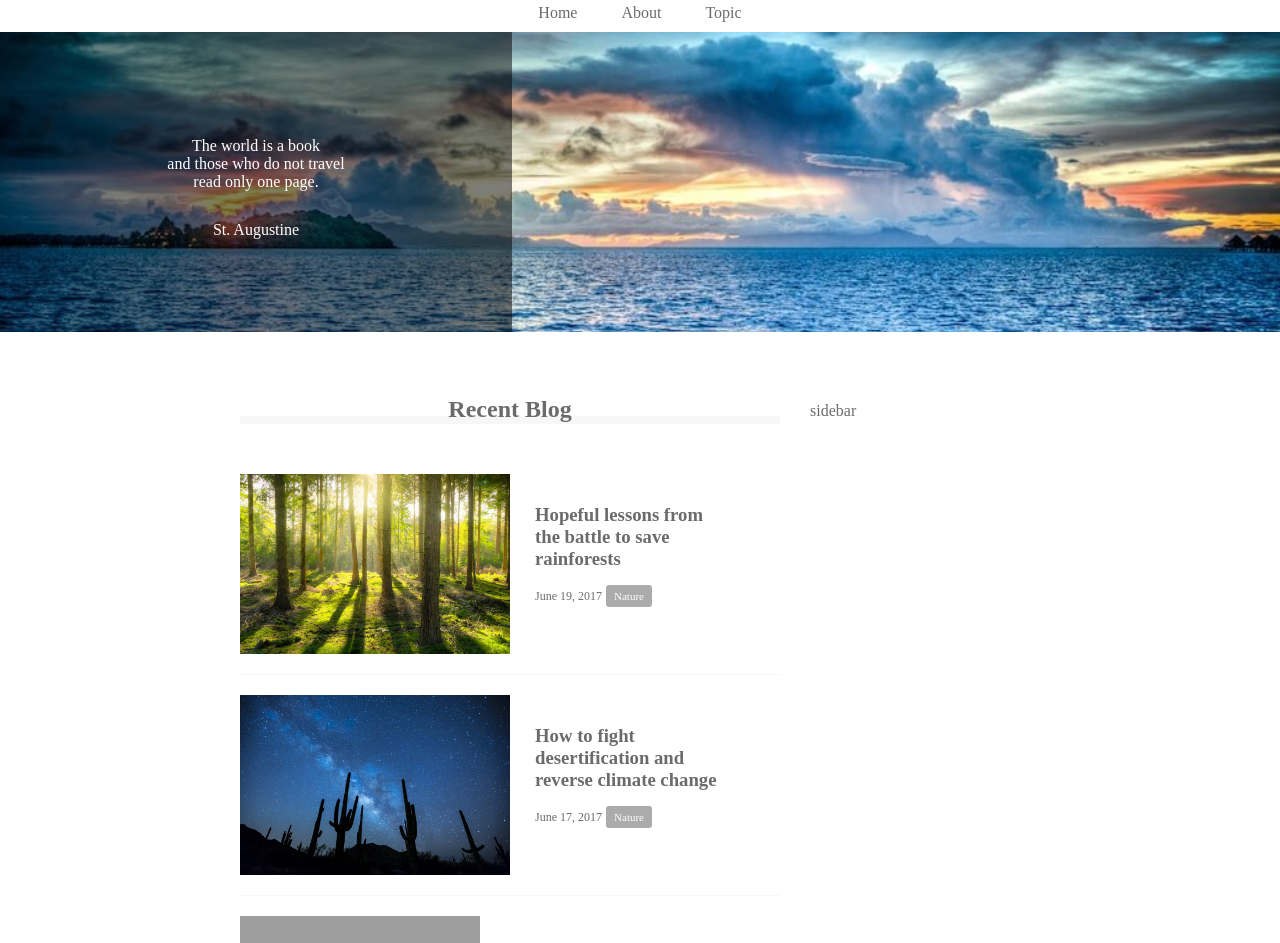
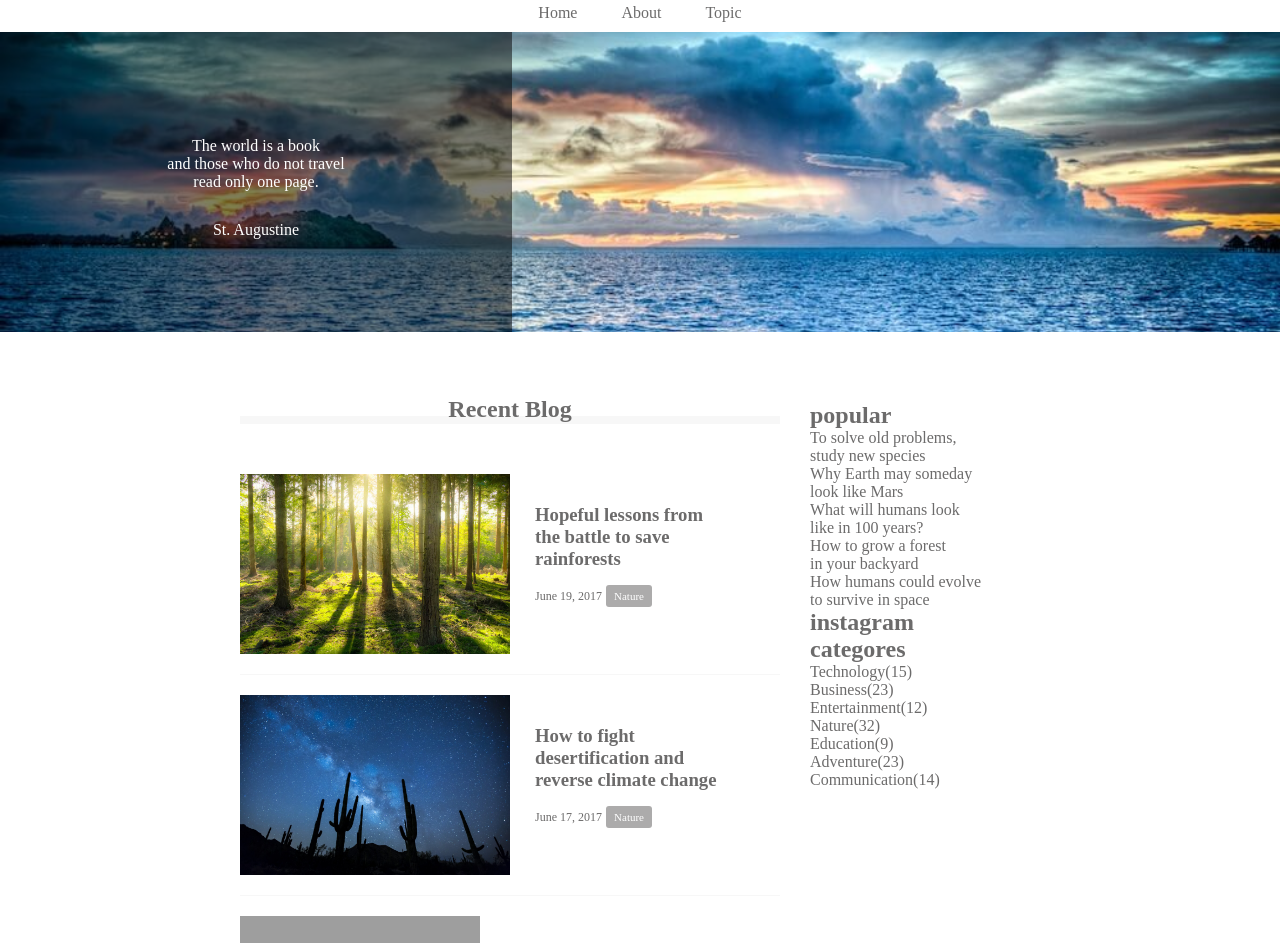
Before and after one commit to Nao-Y1996/html_css, a plain HTML site: page caravan/index.html in a window 1280 px wide. Shown: the part 73-1016 px from the top of the page. Drawn offline with Linux system fonts and the light colour scheme; grey boxes are pictures that could not be loaded.

Commit message:
[start] 1-8

```diff
--- a/caravan/index.html
+++ b/caravan/index.html
@@ -122,7 +122,41 @@
 
 		</section>
 
-		<div class="sidebar">sidebar</div>
+		<div class="sidebar">
+			<section class="popular">
+				<h2 class="sidebar-headline">popular</h2>
+				<div class="sidebar-contents">
+          		<p class="popular-text">To solve old problems,<br>study new species</p>
+          		<p class="popular-text">Why Earth may someday<br>look like Mars</p>
+          		<p class="popular-text">What will humans look<br>like in 100 years?</p>
+         		<p class="popular-text">How to grow a forest<br>in your backyard</p>
+         		<p class="popular-text">How humans could evolve<br>to survive in space</p>
+        		</div>
+			</section>
+			<section class="instagram">
+				<h2 class="sidebar-headline">instagram</h2>
+				<div class="sidebar-contents clearfix">
+          		<div class="instagram-box"></div>
+          		<div class="instagram-box"></div>
+         		<div class="instagram-box"></div>
+          		<div class="instagram-box"></div>
+          		<div class="instagram-box"></div>
+          		<div class="instagram-box"></div>
+        		</div>
+			</section>
+			<section class="categores">
+				<h2 class="sidebar-headline">categores</h2>
+				<div class="sidebar-contents">
+          		<p class="categories-text">Technology(15)</p>
+          		<p class="categories-text">Business(23)</p>
+          		<p class="categories-text">Entertainment(12)</p>
+          		<p class="categories-text">Nature(32)</p>
+          		<p class="categories-text">Education(9)</p>
+          		<p class="categories-text">Adventure(23)</p>
+          		<p class="categories-text">Communication(14)</p>
+        		</div>
+			</section>
+		</div>
 	</main>
 
 	<!--   footer   -->
```
